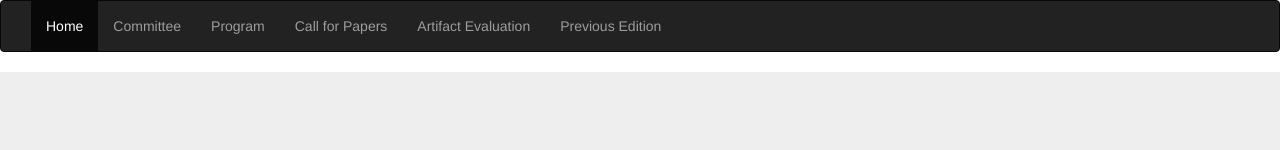
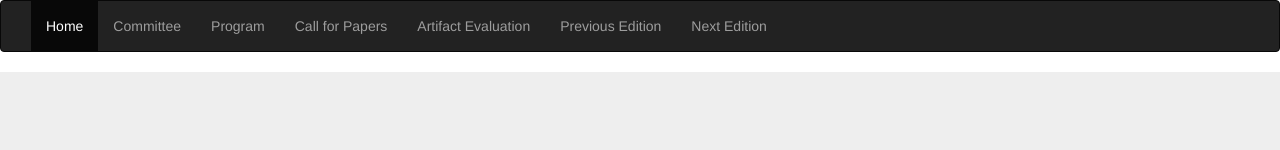
Before and after one commit to systex24/systex24.github.io, a plain HTML site: page index.html in a window 1280 px wide. Shown: the top 150 px of the page. Drawn offline with nearby package versions, Linux system fonts and the light colour scheme.

Commit message:
add links to systex25

```diff
--- a/index.html
+++ b/index.html
@@ -35,6 +35,10 @@
         <li><a href="cfp.html">Call for Papers</a></li>
         <li><a href="artifact.html">Artifact Evaluation</a></li>
 	<li><a href="https://systex.cs.fau.de/systex23/">Previous Edition</a></li>
+  <li>
+    <a href="https://systex-workshop.github.io/2025/">Next
+    Edition</a>
+  </li>
       </ul>
     </div>
   </div>
```
Also changed, not shown: artifact.html (+4 -0 lines), cfp.html (+4 -0 lines), committee.html (+4 -0 lines), program.html (+4 -0 lines).
